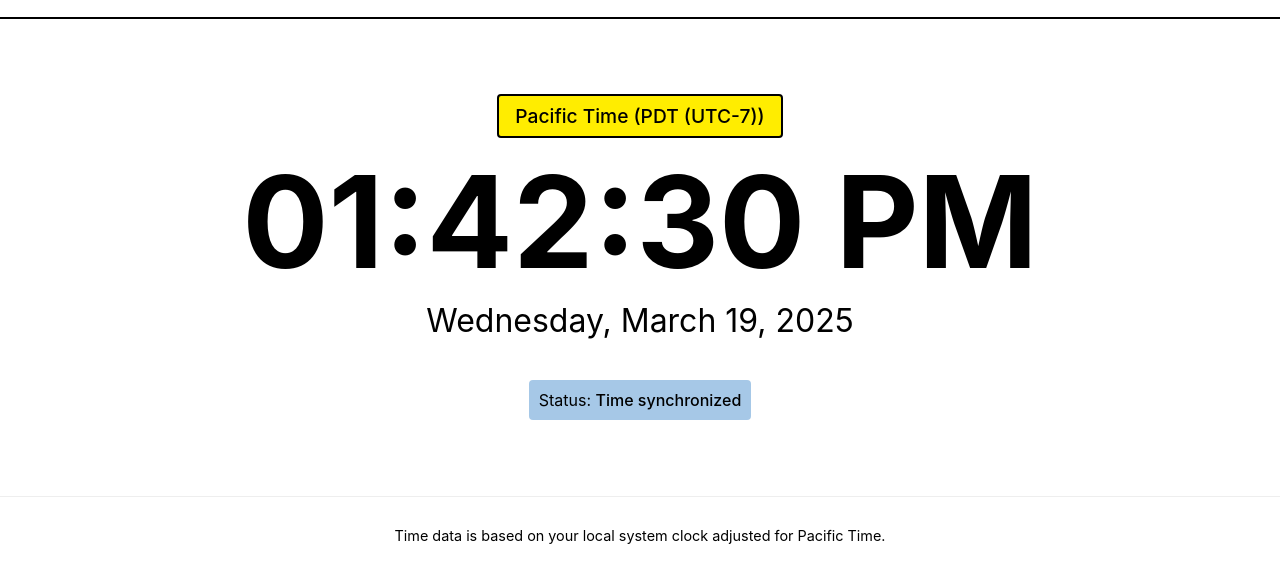
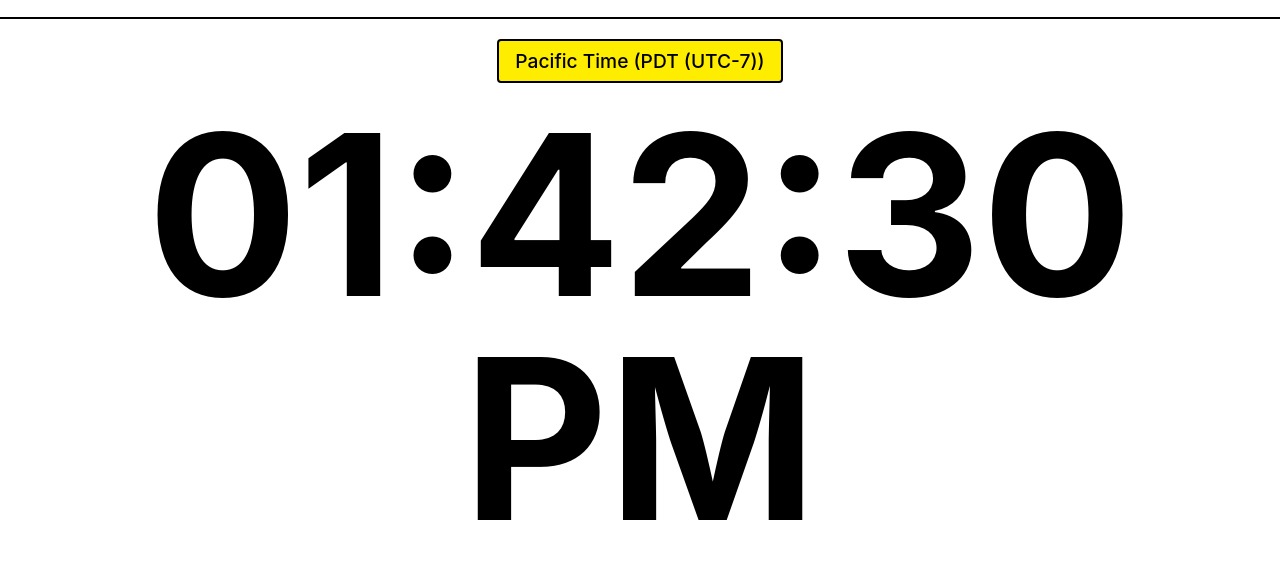
Before and after one commit to kolsonhth/clock.github.io, a plain HTML site: page index.html in a window 1280 px wide. Shown: the part 227-790 px from the top of the page. Drawn offline with Linux system fonts and the light colour scheme.

Commit message:
Update index.html

```diff
--- a/index.html
+++ b/index.html
@@ -109,12 +109,12 @@
             margin-top: 5px;
         }
 
-        @media (min-width: 768px) {
+        @media (min-width: 800px) {
             #current-time {
-                font-size: 8rem;
+                font-size: 14rem;
             }
             #current-date {
-                font-size: 2rem;
+                font-size: 4rem;
             }
         }
     </style>
```
